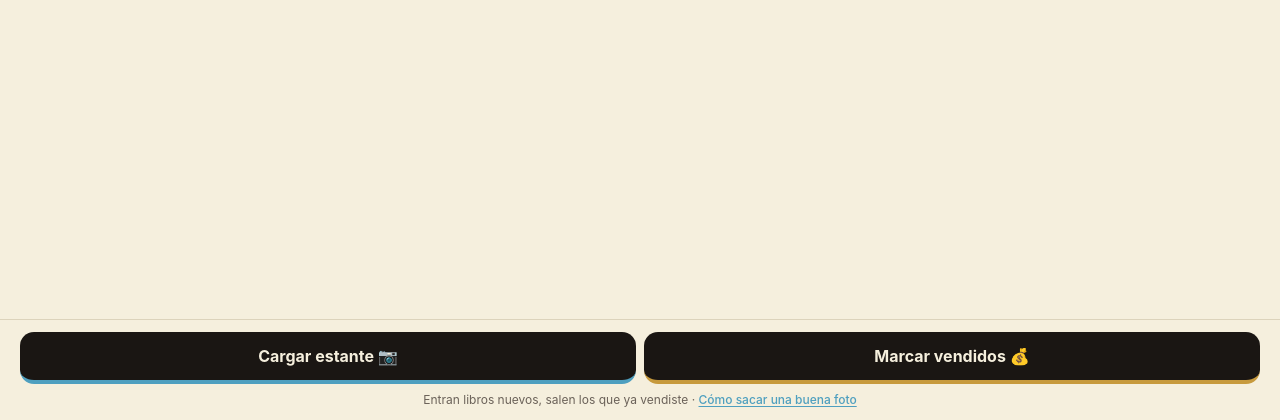
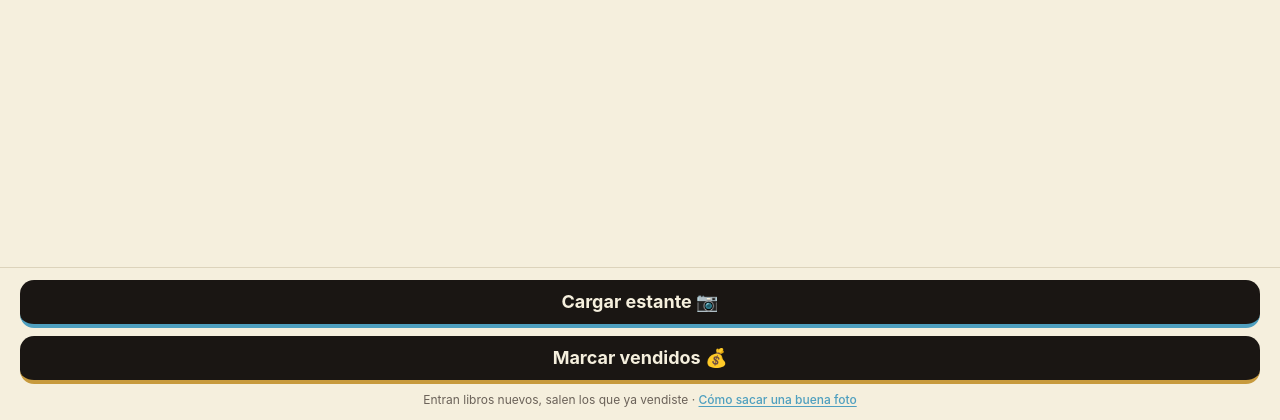
Before and after one commit to nvranco/librero, a FastAPI app: template app/templates/panel.html in a window 1280 px wide. Shown: the part 380-800 px from the top of the page. Run offline with FastAPI, Linux system fonts and the light colour scheme; the template is opened without the code that fills it, so the values that code supplies are empty; parts of the project's set-up code (start-up, migrations or seed data) failed here and were passed over; some libraries are stand-ins or nearby versions.

Commit message:
Apilar Cargar estante y Marcar vendidos uno debajo del otro en vez de lado a lado

```diff
--- a/app/templates/panel.html
+++ b/app/templates/panel.html
@@ -95,13 +95,13 @@
   <input id="input-fotos" type="file" accept="image/*" multiple class="hidden">
 
   <div class="fixed bottom-0 left-0 right-0 bg-crema/95 backdrop-blur-0 border-t border-borde px-5 py-3 safe-b">
-    <div class="grid grid-cols-2 gap-2">
+    <div class="space-y-2">
       <button id="btn-cargar" type="button"
-        class="tap btn-primario rounded-xl2 font-bold text-sm sm:text-base whitespace-nowrap px-2 py-3 flex items-center justify-center gap-1 border-b-4 border-celeste">
+        class="tap btn-primario w-full rounded-xl2 font-bold text-lg flex items-center justify-center gap-1 border-b-4 border-celeste">
         Cargar estante 📷
       </button>
       <a href="{{ url_vender }}"
-        class="tap btn-primario rounded-xl2 font-bold text-sm sm:text-base whitespace-nowrap px-2 py-3 flex items-center justify-center gap-1 text-center border-b-4 border-ambar">
+        class="tap btn-primario w-full rounded-xl2 font-bold text-lg flex items-center justify-center gap-1 border-b-4 border-ambar">
         Marcar vendidos 💰
       </a>
     </div>
```
